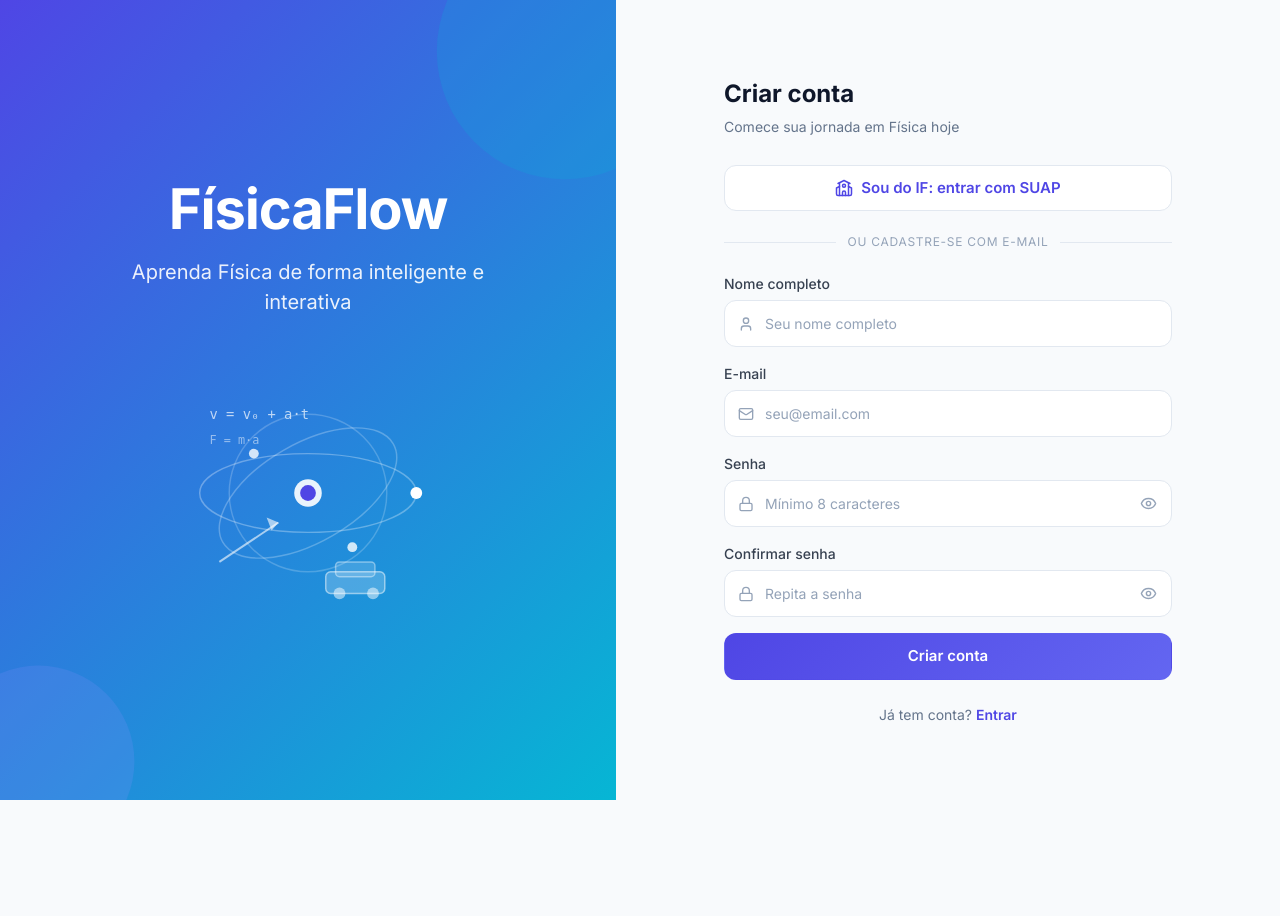
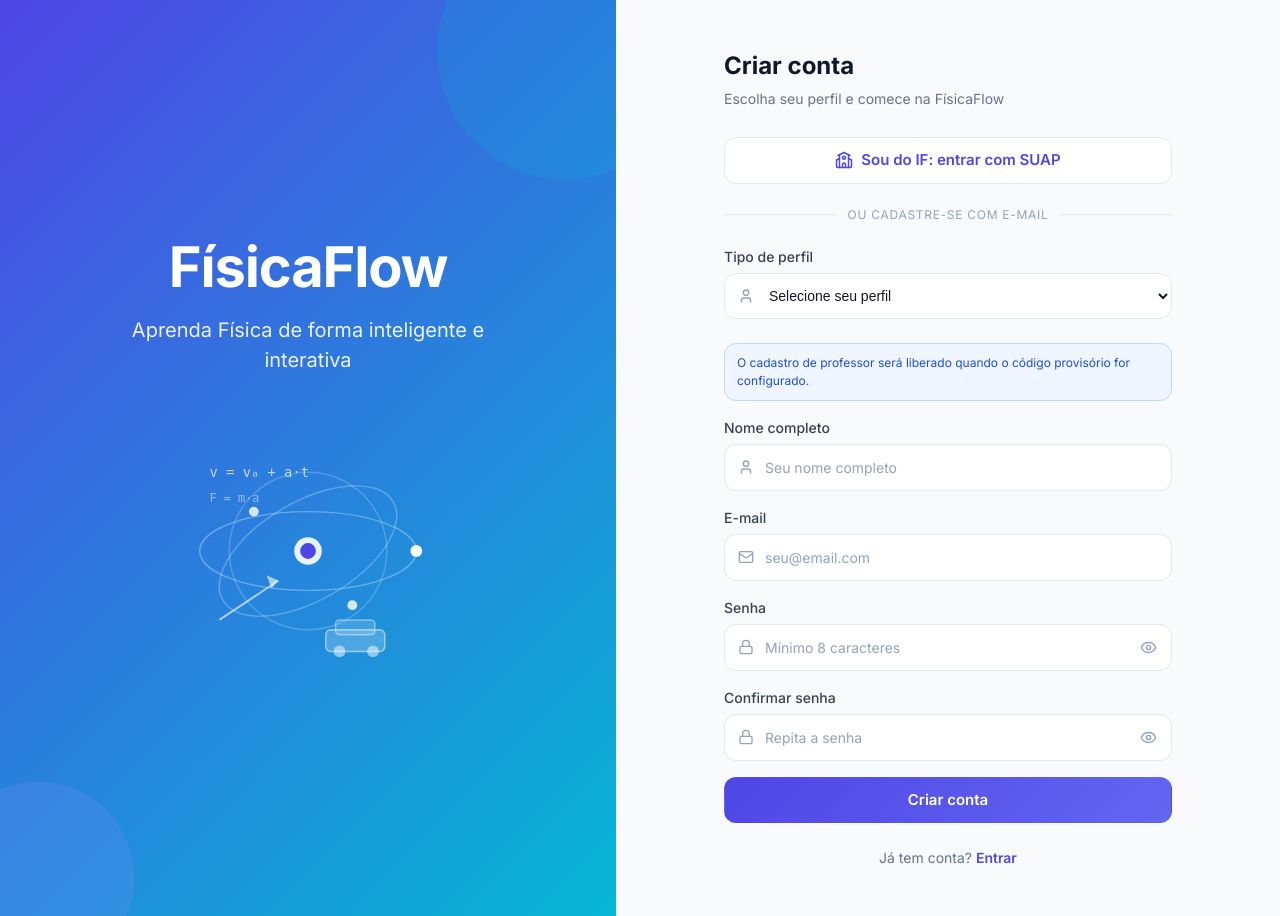
Before and after one commit to deboraalice/Plataforma-Fisica, a Flask app: page /student/cadastrar in a window 1280 px wide. Before the commit the page ends 800 px from the top, so only its background shows below. Run offline with Flask 3, Linux system fonts and the light colour scheme.

Commit message:
Separa perfis de aluno e professor

```diff
--- a/app/forms/student_form.py
+++ b/app/forms/student_form.py
@@ -1,11 +1,21 @@
+import hmac
+
 from flask_wtf import FlaskForm
-from wtforms import StringField, PasswordField, SubmitField
+from flask import current_app
+from wtforms import StringField, PasswordField, SelectField, SubmitField
 from wtforms.validators import DataRequired, Email, Length, EqualTo, ValidationError
 
 from app.services.StudentService import StudentService
+from app.services.ProfessorService import ProfessorService
 
 
-class StudentForm(FlaskForm):
+class RegistrationForm(FlaskForm):
+    profile_type = SelectField(
+        "Tipo de perfil",
+        choices=[],
+        validators=[DataRequired(message="Escolha o tipo de perfil.")],
+    )
+    professor_code = PasswordField("Código de convite docente")
     name = StringField(
         "Nome completo",
         validators=[
@@ -36,6 +46,28 @@ class StudentForm(FlaskForm):
     )
     submit = SubmitField("Cadastrar")
 
+    def __init__(self, *args, **kwargs):
+        super().__init__(*args, **kwargs)
+        choices = [("", "Selecione seu perfil"), ("student", "Aluno")]
+        if current_app.config.get("PROFESSOR_SIGNUP_CODE"):
+            choices.append(("professor", "Professor"))
+        self.profile_type.choices = choices
+
+    def validate_professor_code(self, field):
+        if self.profile_type.data != "professor":
+            return
+
+        codigo_configurado = current_app.config.get("PROFESSOR_SIGNUP_CODE", "")
+        codigo_enviado = (field.data or "").strip()
+        if not codigo_configurado:
+            raise ValidationError("O cadastro de professores está desativado no momento.")
+        if not hmac.compare_digest(codigo_enviado, codigo_configurado):
+            raise ValidationError("Código de convite inválido.")
+
     def validate_email(self, field):
-        if StudentService.buscar_por_email(field.data):
+        field.data = field.data.strip().lower()
+        if (
+            StudentService.buscar_por_email(field.data)
+            or ProfessorService.buscar_por_email(field.data)
+        ):
             raise ValidationError("Já existe uma conta cadastrada com esse e-mail.")
--- a/app/routes.py
+++ b/app/routes.py
@@ -3,7 +3,7 @@ from flask import jsonify, redirect, render_template, request, session, url_for,
 from flask_login import login_user, logout_user, login_required, current_user
 from app import app, db
 from app.forms.login_form import LoginForm
-from app.forms.student_form import StudentForm
+from app.forms.student_form import RegistrationForm
 from app.forms.task_form import TaskForm
 from app.forms.goal_form import GoalForm
 from app.forms.schedule_form import ScheduleForm
@@ -123,15 +123,24 @@ def cadastrar_student():
     if current_user.is_authenticated:
         return redirect(url_for("index"))
 
-    formulario = StudentForm()
+    formulario = RegistrationForm()
 
     if formulario.validate_on_submit():
-        student = StudentService.salvar(formulario)
-        login_user(student)
-        flash(f"Cadastro concluído! Bem-vindo(a), {student.name}.", "success")
+        if formulario.profile_type.data == "professor":
+            usuario = ProfessorService.salvar(formulario)
+            papel = "professor"
+        else:
+            usuario = StudentService.salvar(formulario)
+            papel = "aluno"
+        login_user(usuario)
+        flash(f"Cadastro de {papel} concluído! Bem-vindo(a), {usuario.name}.", "success")
         return redirect(url_for("index"))
 
-    return render_template("student/signin.html", formulario=formulario)
+    return render_template(
+        "student/signin.html",
+        formulario=formulario,
+        professor_signup_enabled=bool(app.config.get("PROFESSOR_SIGNUP_CODE")),
+    )
 
 
 # ---------------------------------------------------------------------------
--- a/app/services/ProfessorService.py
+++ b/app/services/ProfessorService.py
@@ -21,7 +21,8 @@ class ProfessorService:
     @staticmethod
     def salvar(formulario):
         professor = Professor()
-        formulario.populate_obj(professor)
+        professor.name = formulario.name.data.strip()
+        professor.email = formulario.email.data.strip().lower()
         professor.set_password(formulario.password.data)
 
         db.session.add(professor)
--- a/app/services/StudentService.py
+++ b/app/services/StudentService.py
@@ -31,7 +31,8 @@ class StudentService:
         checkbox.
         """
         student = Student()
-        formulario.populate_obj(student)
+        student.name = formulario.name.data.strip()
+        student.email = formulario.email.data.strip().lower()
         student.is_if = StudentService._email_e_institucional(student.email)
         student.set_password(formulario.password.data)
 
--- a/app/static/js/auth.js
+++ b/app/static/js/auth.js
@@ -37,6 +37,17 @@
     };
     senha.addEventListener('input', avaliar);
     avaliar();
+  }
+
+  /* ---- Código provisório para cadastro de professor ---- */
+  var perfil = document.querySelector('[data-profile-type]');
+  var campoCodigoProfessor = document.querySelector('[data-professor-code]');
+  if (perfil && campoCodigoProfessor) {
+    var atualizarCampoCodigo = function () {
+      campoCodigoProfessor.hidden = perfil.value !== 'professor';
+    };
+    perfil.addEventListener('change', atualizarCampoCodigo);
+    atualizarCampoCodigo();
   }
 
   /* ---- Aviso sobre e-mail institucional (IFRN) ---- */
--- a/app/templates/index.html
+++ b/app/templates/index.html
@@ -133,8 +133,8 @@
 {% else %}
 {# Professores ainda não têm painel próprio #}
 <section class="card welcome animate-fadeIn">
-  <h2>Olá, {{ current_user.name.split()[0] }}! 👋</h2>
-  <p>Bem-vindo(a) à FísicaFlow. O painel do professor está sendo construído.</p>
+<h2>Olá, {{ current_user.name.split()[0] }}! 👋</h2>
+  <p>Bem-vindo(a) à FísicaFlow. Seu espaço de professor está preparado; a gestão de turmas será a próxima etapa.</p>
 </section>
 {% endif %}
 {% endblock %}
--- a/app/templates/student/signin.html
+++ b/app/templates/student/signin.html
@@ -5,7 +5,7 @@
 
 {% block auth_content %}
 <h2 class="auth-title">Criar conta</h2>
-<p class="auth-subtitle">Comece sua jornada em Física hoje</p>
+<p class="auth-subtitle">Escolha seu perfil e comece na FísicaFlow</p>
 
 {# Alunos e professores do IF não precisam preencher o cadastro #}
 <a href="{{ url_for('login_suap') }}" class="btn btn-secondary btn-block">
@@ -17,6 +17,15 @@
 <form method="POST" action="{{ url_for('cadastrar_student') }}" class="form" novalidate data-loading-form>
   {{ formulario.hidden_tag() }}
 
+  {{ field(formulario.profile_type, 'user', extra={'data-profile-type': 'true'}) }}
+  {% if professor_signup_enabled %}
+  <div data-professor-code hidden>
+    {{ field(formulario.professor_code, 'lock', placeholder='Código fornecido pela equipe', autocomplete='off', type='password') }}
+    <p class="hint hint-info">O código provisório confirma a autorização para criar um perfil de professor.</p>
+  </div>
+  {% else %}
+  <p class="hint hint-info">O cadastro de professor será liberado quando o código provisório for configurado.</p>
+  {% endif %}
   {{ field(formulario.name, 'user', placeholder='Seu nome completo', autocomplete='name') }}
 
   <div>
--- a/config.py
+++ b/config.py
@@ -8,6 +8,7 @@ basedir = os.path.abspath(os.path.dirname(__file__))
 
 class Config:
     SECRET_KEY = os.environ.get("SECRET_KEY") or "troque-isso-em-producao"
+    PROFESSOR_SIGNUP_CODE = os.environ.get("PROFESSOR_SIGNUP_CODE", "").strip()
 
     SQLALCHEMY_DATABASE_URI = os.environ.get(
         "DATABASE_URL"
```
Also changed, not shown: app/decorators.py (+31 -0 lines), app/templates/layouts/app_base.html (+12 -0 lines), README.md, 1 other file.
